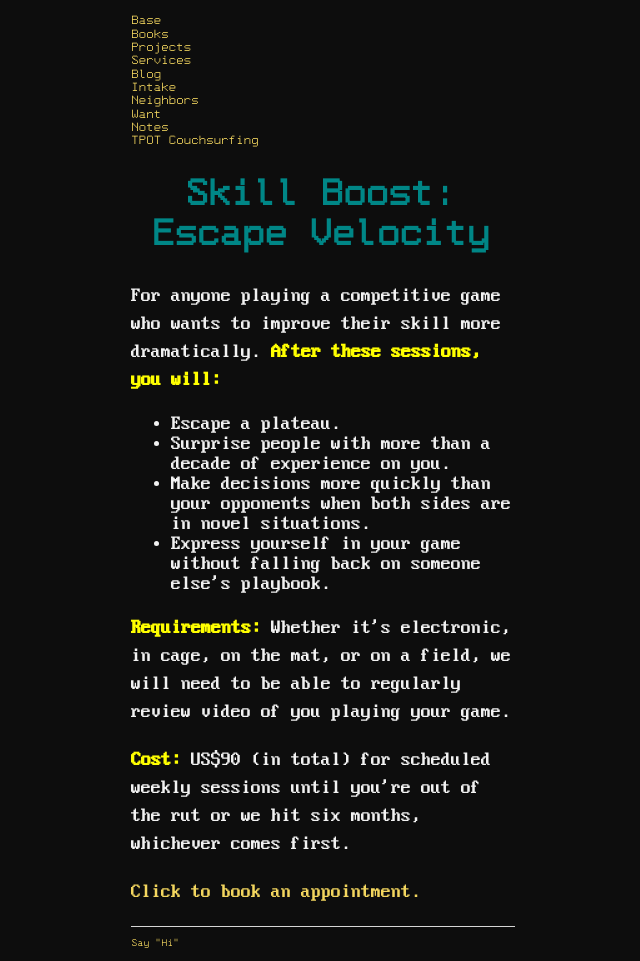
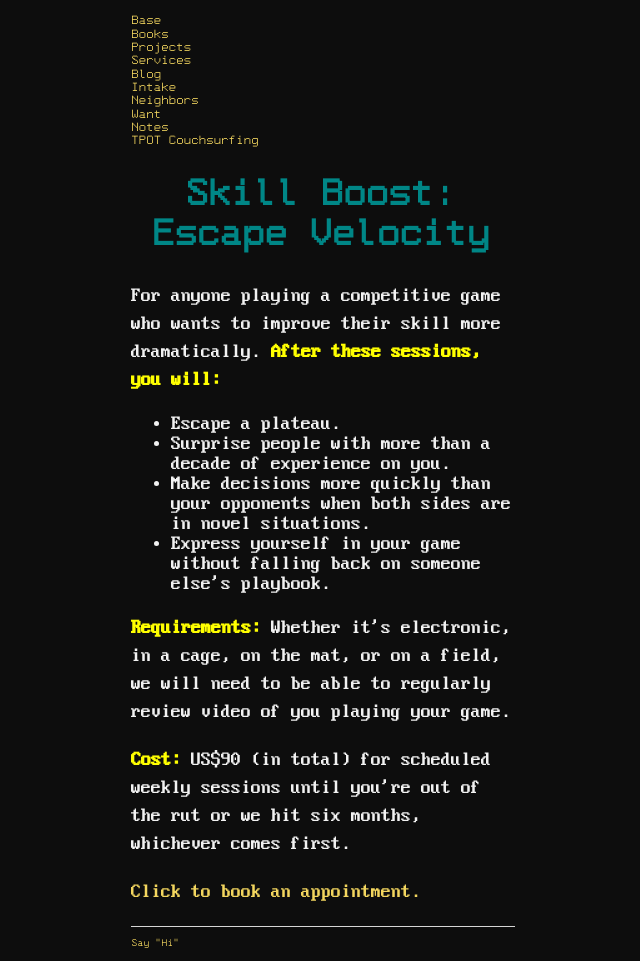
Before and after one commit to ray-dorai/ray-dorai.github.io, a Jekyll site: the page built from services.html, in a window 1280 px wide. Shown: the whole page, without its empty margins (317-957 px from the left). Built offline with Jekyll 4.4.1, drawn with Linux system fonts in a browser that asks for light colours.

Commit message:
Update services.html

```diff
--- a/services.html
+++ b/services.html
@@ -13,6 +13,6 @@ title: Services
 <li> Express yourself in your game without falling back on someone else's playbook.</li>
 </ul>
 
-<p> <b style="color:yellow;">Requirements:</b> Whether it's electronic, in cage, on the mat, or on a field, we will need to be able to regularly review video of you playing your game.</p>
+<p> <b style="color:yellow;">Requirements:</b> Whether it's electronic, in a cage, on the mat, or on a field, we will need to be able to regularly review video of you playing your game.</p>
 <p><b style="color:yellow;">Cost:</b> US$90 (in total) for scheduled weekly sessions until you're out of the rut or we hit six months, whichever comes first.</p>
 <p><a href="https://cal.com/forshaper/skill-boost-escape-velocity">Click to book an appointment.</a></p>
```
